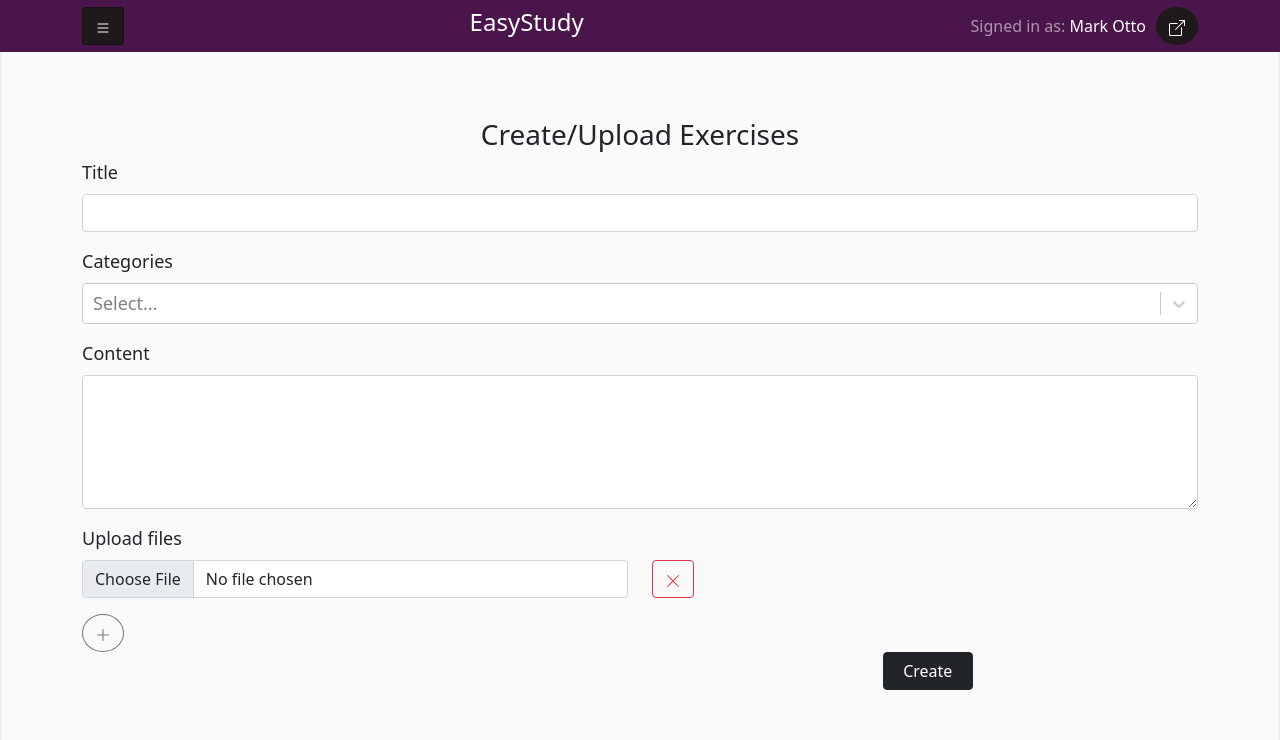
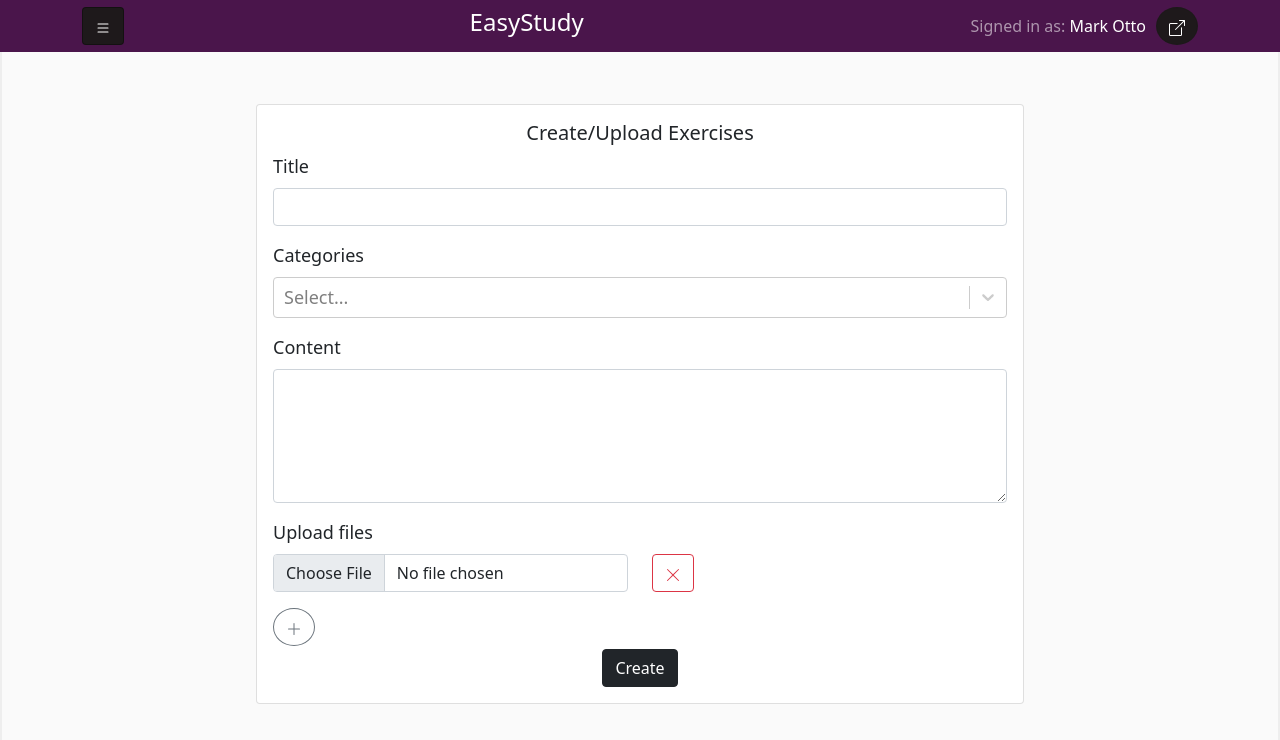
Before and after one commit to joacocruz6/easy_study, a React (Create React App) app: page /exercises/create in a window 1280 px wide. Shown: the top 740 px of the page. Built offline with nearby package versions, Linux system fonts and the light colour scheme.

Commit message:
refactor(create): refactor the create upload exercise form

```diff
--- a/src/components/CreateForm/CreateForm.css
+++ b/src/components/CreateForm/CreateForm.css
@@ -3,8 +3,6 @@
 	text-align: left;
 }
 
-.create_button {
-	position: relative;
-	left: 63.5vw;
-	width: 90px;
+.create_card {
+	width: 60vw;
 }
--- a/src/components/CreateForm/CreateForm.jsx
+++ b/src/components/CreateForm/CreateForm.jsx
@@ -1,8 +1,5 @@
 import React from "react";
 import Form from "react-bootstrap/Form";
-import Container from "react-bootstrap/Container";
-import Row from "react-bootstrap/Row";
-import Col from "react-bootstrap/Col";
 import Button from "react-bootstrap/Button";
 import TitleInput from "./TitleInput";
 import ContentInput from "./ContentInput";
@@ -10,39 +7,24 @@ import CategoriesInput from "./CategoriesInput";
 
 import "./CreateForm.css";
 import FileInput from "./FileInput";
+import { Card } from "react-bootstrap";
 
 const CreateForm = () => (
 	<>
-		<Container className="create_form">
-			<h3 style={{ "text-align": "center" }}>Create/Upload Exercises</h3>
-			<Form>
-				<Row className="g-4">
-					<Col>
+		<Card className="create_card">
+			<Card.Body>
+				<Card.Title>Create/Upload Exercises</Card.Title>
+				<Form className="create_form">
 					<TitleInput />
-					</Col>
-				</Row>
-				<Row classame="g-4">
-					<Col>
 					<CategoriesInput />
-					</Col>
-				</Row>
-				<Row className="g-4">
-					<Col>
 					<ContentInput />
-					</Col>
-				</Row>
-				<Row>
-					<Col>
 					<FileInput />
-					</Col>
-				</Row>
-				<Row>
-					<Button className="create_button" variant="dark">
+				</Form>
+				<Button type="submit" className="create_button" variant="dark">
 					Create
 				</Button>
-				</Row>
-			</Form>
-		</Container>
+			</Card.Body>
+		</Card>
 	</>
 );
 
--- a/src/components/HomePage/HomePage.jsx
+++ b/src/components/HomePage/HomePage.jsx
@@ -50,7 +50,8 @@ const HomePage = () => (
 			</Carousel.Item>
 		</Carousel>
 		<Button href="/exercises/all">See all exercises.</Button>
-		<Button href="/exercises/all">See all exercises.</Button>
+		<Button href="/exercises/all">Create an exercise</Button>
+		<Button href="/exercises/all">See my exercises created.</Button>
 	</>
 );
 
--- a/src/components/LoginPage/LoginPage.jsx
+++ b/src/components/LoginPage/LoginPage.jsx
@@ -2,9 +2,6 @@ import React from "react";
 import Form from "react-bootstrap/Form";
 import Button from "react-bootstrap/Button";
 import Card from "react-bootstrap/Card";
-import Container from "react-bootstrap/Container";
-import Row from "react-bootstrap/Row";
-import Col from "react-bootstrap/Col";
 import "./LoginPage.css";
 
 const LoginPage = () => (
```
Lines whose indentation alone changed are shown as unchanged.
